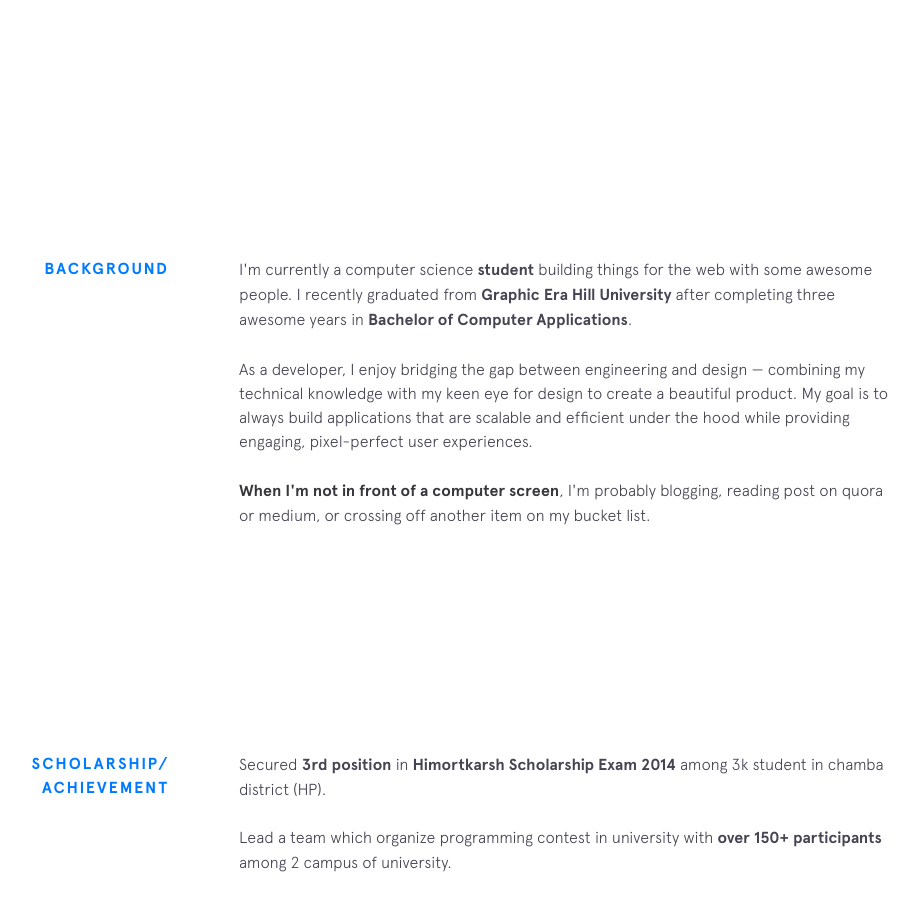
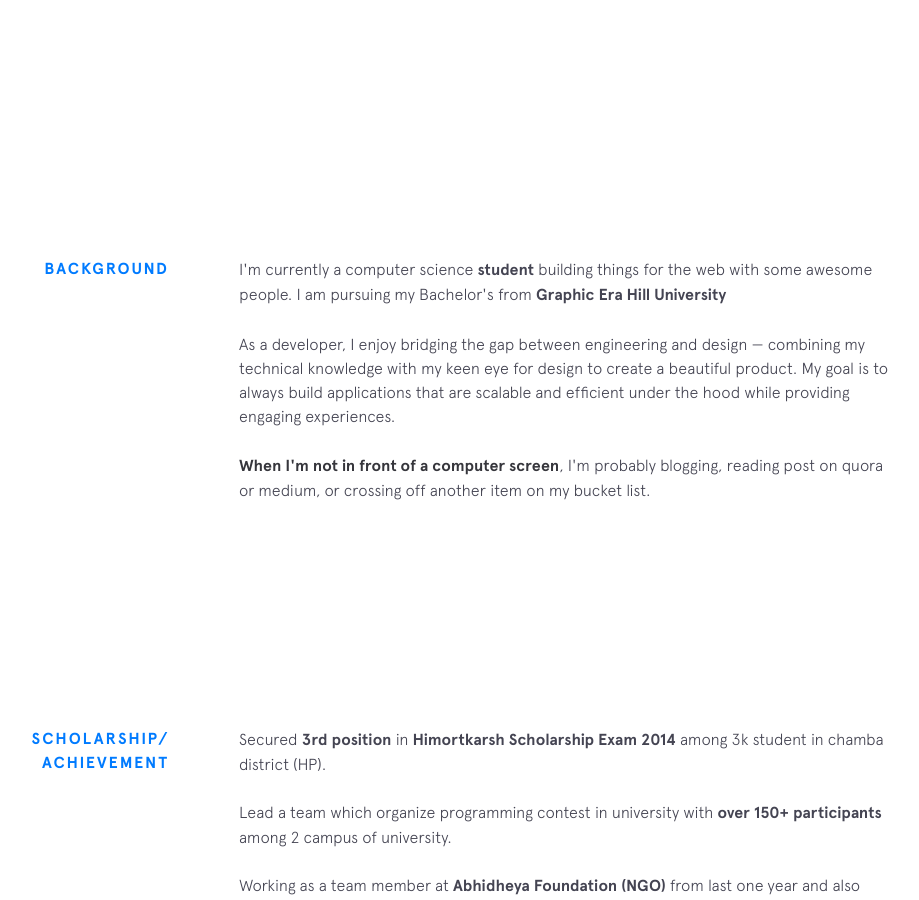
Before and after one commit to Shivanikanswal/Shivanikanswal.github.io, a Jekyll site: the page built from index.html, in a window 1280 px wide and 900 px high, scrolled down 743 px. Shown: the whole window, without its empty margins (211-1130 px from the left). Built offline with Jekyll 4.4.1, drawn with Linux system fonts in a browser that asks for light colours; nearby versions of some CDN libraries.

Commit message:
Update background.html

```diff
--- a/_includes/background.html
+++ b/_includes/background.html
@@ -3,14 +3,14 @@
   <div class="section__content">
     <p>
       I'm currently a computer science
-      <a class="underline-link">student</a> building things for the web with some awesome people. I recently graduated from
-      <a class="underline-link" href="http://www.gehu.ac.in" target="_blank">Graphic Era Hill University</a> after completing three awesome years in <a class="underline-link">Bachelor of Computer Applications</a>.
+      <a class="underline-link">student</a> building things for the web with some awesome people. I am pursuing my Bachelor's from
+      <a class="underline-link" href="http://www.gehu.ac.in" target="_blank">Graphic Era Hill University</a>
     </p>
 
     <p>
       As a developer, I enjoy bridging the gap between engineering and design &mdash; combining my technical knowledge
       with my keen eye for design to create a beautiful product. My goal is to always build applications that are scalable
-      and efficient under the hood while providing engaging, pixel-perfect user experiences.
+      and efficient under the hood while providing engaging experiences.
     </p>
 
     <p>
```
